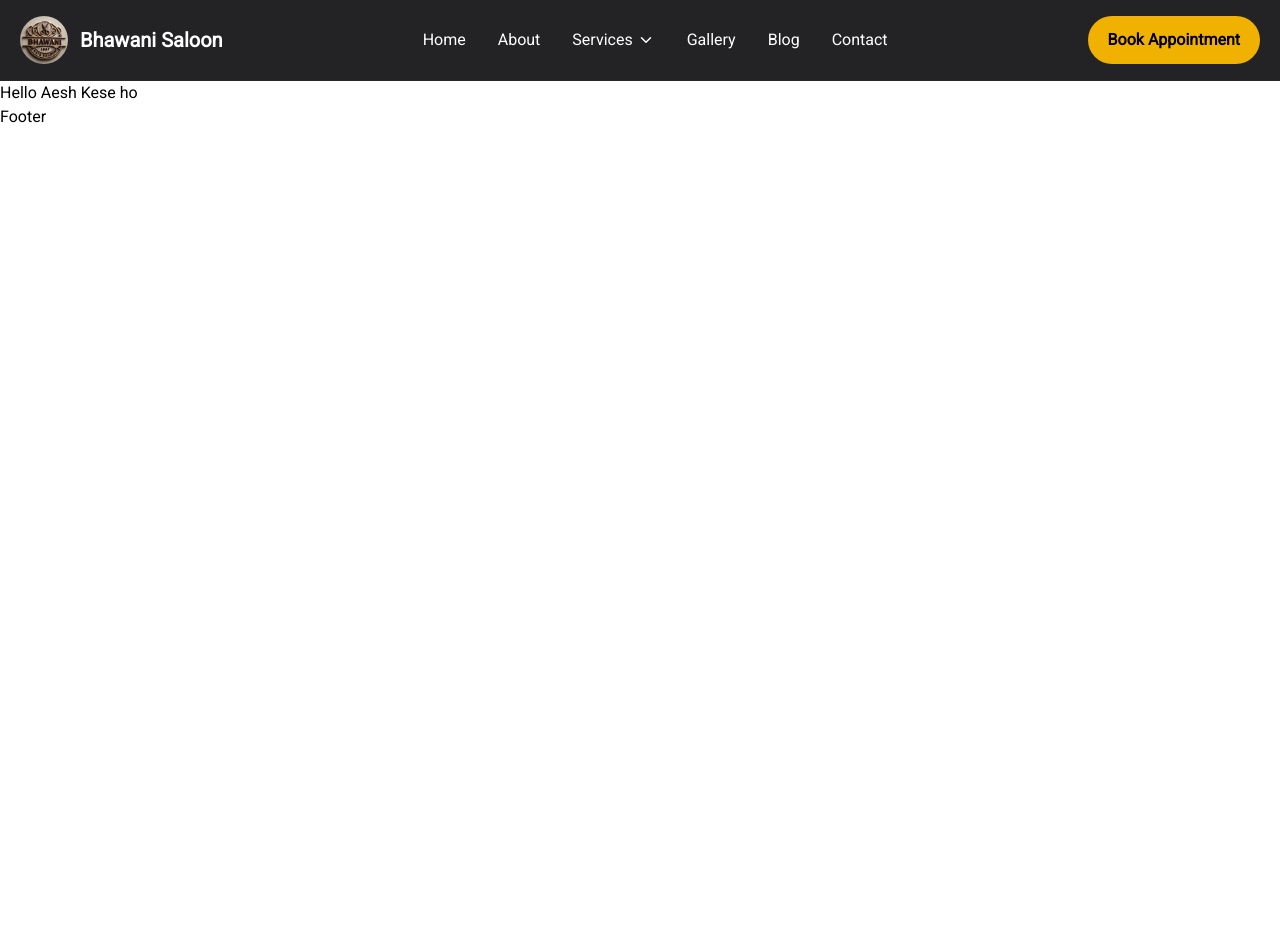
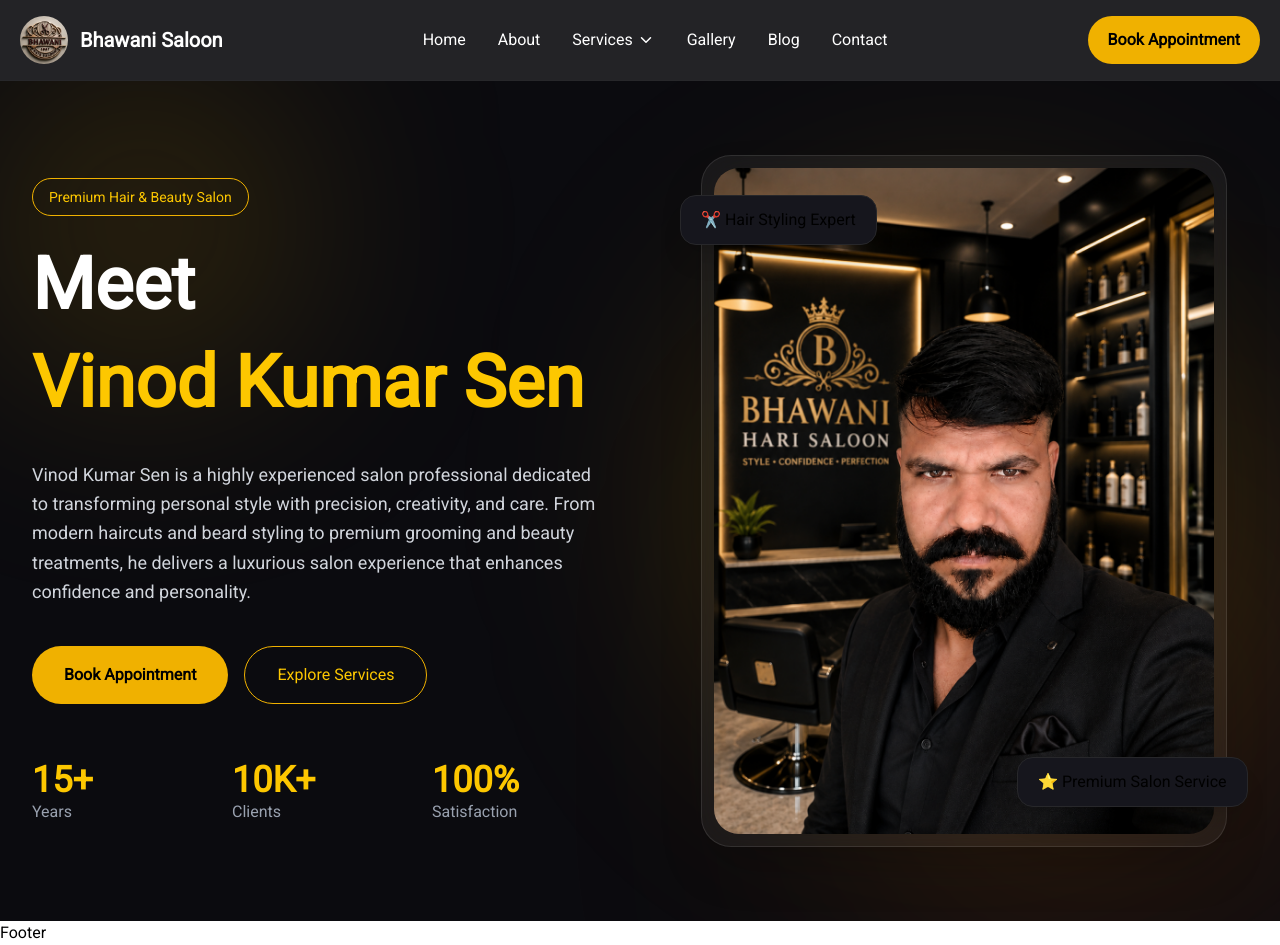
Before and after one commit to Aeshsen452/Bhawani-hair-saloon, a Next.js app: page / in a window 1280 px wide. Before the commit the page ends 800 px from the top, so only its background shows below. Built offline with nearby package versions, Linux system fonts and the light colour scheme.

Commit message:
add landing page

```diff
--- a/app/globals.css
+++ b/app/globals.css
@@ -26,3 +26,21 @@
   height: 100%;
   font-family: "roboto-regular";
 }
+
+@keyframes float {
+  0% {
+    transform: translateY(0px);
+  }
+
+  50% {
+    transform: translateY(-20px);
+  }
+
+  100% {
+    transform: translateY(0px);
+  }
+}
+
+.float-animation {
+  animation: float 4s ease-in-out infinite;
+}
--- a/app/page.tsx
+++ b/app/page.tsx
@@ -1,9 +1,10 @@
 import Image from "next/image";
+import LandingPage from "@/src/components/Home/LandingPage";
 
 export default function Home() {
   return (
-    <div>
-      <h1>Hello Aesh Kese ho</h1>
-    </div>
+
+    <LandingPage />
+
   );
 }
--- /dev/null
+++ b/src/components/Home/LandingPage.tsx
@@ -0,0 +1,163 @@
+
+"use client";
+import Image from "next/image";
+
+function LandingPage() {
+    return (
+        <section className="relative min-h-screen overflow-hidden bg-[#0B0B0F] lg:py-5">
+
+            {/* Background Effects */}
+            <div className="absolute top-0 left-0 w-72 h-72 bg-yellow-500/20 blur-[120px] rounded-full"></div>
+
+            <div className="absolute bottom-0 right-0 w-96 h-96 bg-orange-500/20 blur-[150px] rounded-full"></div>
+
+            <div className="max-w-7xl mx-auto px-4 sm:px-6 lg:px-8">
+
+                <div className="grid grid-cols-1 lg:grid-cols-2 gap-14 lg:gap-20 min-h-screen items-center">
+
+                    {/* LEFT SIDE */}
+                    <div className="text-center lg:text-left pt-8 lg:pt-0 z-10">
+
+                        <span className="inline-block px-4 py-2 rounded-full border border-yellow-500 text-yellow-400 text-xs sm:text-sm">
+                            Premium Hair & Beauty Salon
+                        </span>
+
+                        <h1 className="mt-6 text-4xl sm:text-5xl md:text-6xl xl:text-7xl font-bold leading-tight text-white">
+                            Meet
+                            <span className="block text-yellow-400 mt-2">
+                                Vinod Kumar Sen
+                            </span>
+                        </h1>
+
+                        <p className="mt-8 text-gray-300 text-base sm:text-lg leading-relaxed max-w-2xl mx-auto lg:mx-0">
+                            Vinod Kumar Sen is a highly experienced salon professional
+                            dedicated to transforming personal style with precision,
+                            creativity, and care. From modern haircuts and beard styling
+                            to premium grooming and beauty treatments, he delivers a
+                            luxurious salon experience that enhances confidence and
+                            personality.
+                        </p>
+
+                        {/* Buttons */}
+                        <div className="flex flex-col sm:flex-row gap-4 justify-center lg:justify-start mt-10">
+
+                            <button className="px-8 py-4 rounded-full bg-yellow-500 text-black font-semibold hover:scale-105 transition duration-300">
+                                Book Appointment
+                            </button>
+
+                            <button className="px-8 py-4 rounded-full border border-yellow-500 text-yellow-400 hover:bg-yellow-500 hover:text-black transition duration-300">
+                                Explore Services
+                            </button>
+
+                        </div>
+
+                        {/* Stats */}
+                        <div className="grid grid-cols-3 gap-4 sm:gap-8 mt-14">
+
+                            <div>
+                                <h2 className="text-yellow-400 text-2xl sm:text-4xl font-bold">
+                                    15+
+                                </h2>
+                                <p className="text-gray-400 text-sm sm:text-base">
+                                    Years
+                                </p>
+                            </div>
+
+                            <div>
+                                <h2 className="text-yellow-400 text-2xl sm:text-4xl font-bold">
+                                    10K+
+                                </h2>
+                                <p className="text-gray-400 text-sm sm:text-base">
+                                    Clients
+                                </p>
+                            </div>
+
+                            <div>
+                                <h2 className="text-yellow-400 text-2xl sm:text-4xl font-bold">
+                                    100%
+                                </h2>
+                                <p className="text-gray-400 text-sm sm:text-base">
+                                    Satisfaction
+                                </p>
+                            </div>
+
+                        </div>
+
+                    </div>
+
+                    {/* RIGHT SIDE */}
+                    <div className="relative flex justify-center items-center">
+
+                        {/* Glow */}
+                        <div className="absolute w-64 h-64 sm:w-80 sm:h-80 lg:w-[500px] lg:h-[500px] bg-yellow-500/20 blur-[120px] rounded-full animate-pulse"></div>
+
+                        {/* Image Card */}
+                        <div className="relative backdrop-blur-xl bg-white/5 border border-white/10 rounded-[30px] p-3 shadow-2xl">
+
+                            <Image
+                                src="/Profileimage.png"
+                                alt="Vinod Kumar Sen"
+                                width={600}
+                                height={700}
+                                priority
+                                className="
+                  w-[280px]
+                  sm:w-[350px]
+                  md:w-[450px]
+                  lg:w-[500px]
+                  h-auto
+                  rounded-[25px]
+                  object-cover
+                "
+                            />
+
+                        </div>
+
+                        {/* Floating Card 1 */}
+                        <div
+                            className="
+              hidden md:flex
+              absolute
+              top-10
+              left-0
+              bg-[#16161D]
+              border border-zinc-800
+              px-5
+              py-3
+              rounded-2xl
+              shadow-xl
+              animate-bounce
+            "
+                        >
+                            ✂️ Hair Styling Expert
+                        </div>
+
+                        {/* Floating Card 2 */}
+                        <div
+                            className="
+              hidden md:flex
+              absolute
+              bottom-10
+              right-0
+              bg-[#16161D]
+              border border-zinc-800
+              px-5
+              py-3
+              rounded-2xl
+              shadow-xl
+              animate-bounce
+            "
+                        >
+                            ⭐ Premium Salon Service
+                        </div>
+
+                    </div>
+
+                </div>
+
+            </div>
+        </section>
+    );
+}
+
+export default LandingPage
```
Also changed, not shown: src/Layouts/Navbar.tsx (+0 -25 lines), public/Profileimage.png (added).
